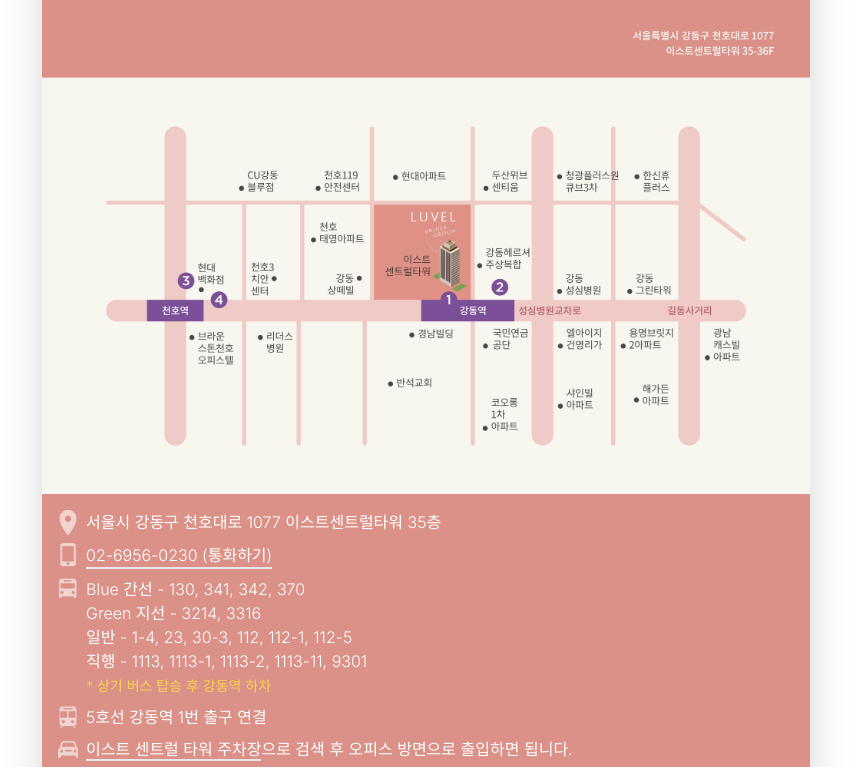
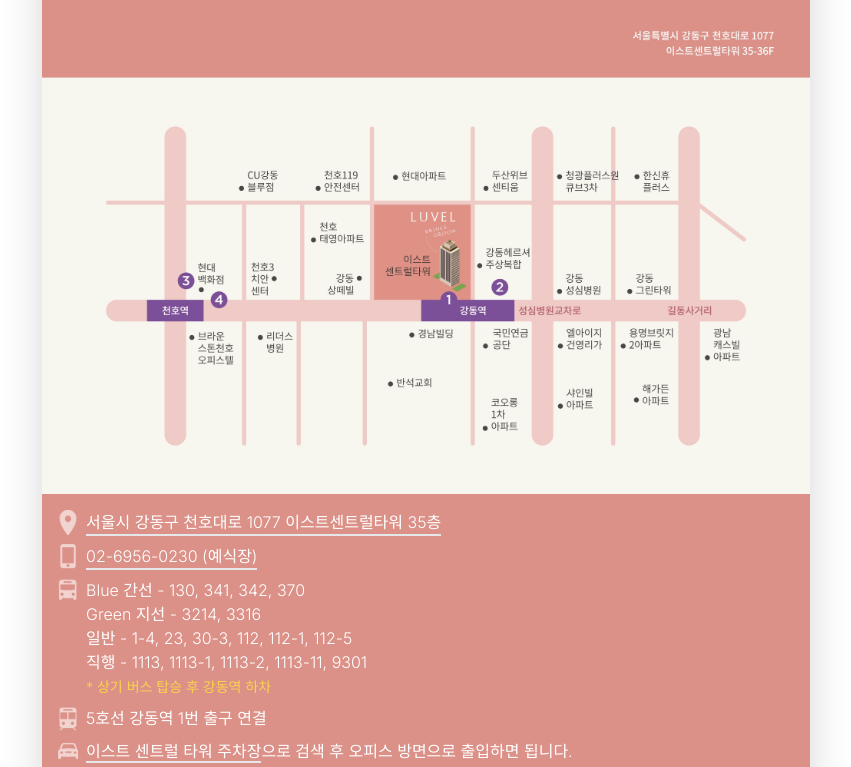
Before and after one commit to siner308/wedding, a Next.js app: page / in a window 1280 px wide. Shown: the part 2773-3540 px from the top of the page, without its empty margins (214-1065 px from the left). Built offline with nearby package versions, Linux system fonts and the light colour scheme.

Commit message:
주소 복사 기능 및 주차장 스크롤 기능 추가 등 개선

```diff
--- a/src/components/InvitationMessage/index.tsx
+++ b/src/components/InvitationMessage/index.tsx
@@ -2,13 +2,13 @@
 
 const InvitationMessage = () => {
   const groom = {
-    name: '안정현',
+    name: '정현',
     father: '안재흥',
     mother: '정선순'
   }
 
   const bride = {
-    name: '박지원',
+    name: '지원',
     father: '박창규',
     mother: '이연화'
   }
--- a/src/components/WayToCome/Transportations.tsx
+++ b/src/components/WayToCome/Transportations.tsx
@@ -1,18 +1,42 @@
 import Image from 'next/image';
+import { useEffect, useState } from 'react';
 
 const Transportations = () => {
+  const [addressCopied, setAddressCopied] = useState<boolean>(false);
+
+  useEffect(() => {
+    if (addressCopied) {
+      setTimeout(() => {
+        setAddressCopied(false);
+      }, 700);
+    }
+  }, [addressCopied, setAddressCopied]);
+
+  const address = '서울시 강동구 천호대로 1077 이스트센트럴타워 35층';
+  const handleCopyAddress = () => {
+    navigator.clipboard.writeText(address).then(r => {
+      setAddressCopied(true);
+    });
+  };
+  const onClickParking = () => {
+    const findWayContainer = document.getElementById('find-way-container');
+    if (!findWayContainer) return;
+    window.scrollTo({ top: findWayContainer.offsetTop - 250, behavior: 'smooth' });
+  };
+
   return (
     <div className={'bg-[#db9188] font-light text-white flex flex-col gap-2 p-4'}>
       <div className={'flex gap-2'}>
-        <Image className={'h-fit'} src={'/icons/map-marker.png'} alt={'주소'} width={20} height={20} />
-        <p>서울시 강동구 천호대로 1077 이스트센트럴타워 35층</p>
+        <Image className={'h-fit'} src={'/icons/map-marker.png'} alt={'주소'} width={20} height={20}/>
+        <p onClick={handleCopyAddress}
+           className={'cursor-pointer border-b-2'}>{addressCopied ? '복사되었습니다' : address}</p>
       </div>
       <div className={'flex gap-2'}>
-        <Image className={'h-fit'} src={'/icons/phone.png'} alt={'전화번호'} width={20} height={20} />
-        <a className={'border-b-2'} href={'tel:02-6956-0230'}>02-6956-0230 (통화하기)</a>
+        <Image className={'h-fit'} src={'/icons/phone.png'} alt={'전화번호'} width={20} height={20}/>
+        <a className={'border-b-2'} href={'tel:02-6956-0230'}>02-6956-0230 (예식장)</a>
       </div>
       <div className={'flex gap-2'}>
-        <Image className={'h-fit'} src={'/icons/bus.png'} alt={'버스노선'} width={20} height={20} />
+        <Image className={'h-fit'} src={'/icons/bus.png'} alt={'버스노선'} width={20} height={20}/>
         <div>
           <p>Blue 간선 - 130, 341, 342, 370</p>
           <p>Green 지선 - 3214, 3316</p>
@@ -22,12 +46,17 @@
         </div>
       </div>
       <div className={'flex gap-2'}>
-        <Image className={'h-fit'} src={'/icons/train.png'} alt={'지하철'} width={20} height={20} />
+        <Image className={'h-fit'} src={'/icons/train.png'} alt={'지하철'} width={20} height={20}/>
         <p>5호선 강동역 1번 출구 연결</p>
       </div>
       <div className={'flex gap-2'}>
-        <Image className={'h-fit'} src={'/icons/car.png'} alt={'자가용'} width={20} height={20} />
-        <p><span className={'border-b-2'}>이스트 센트럴 타워 주차장</span>으로 검색 후 오피스 방면으로 출입하면 됩니다.</p>
+        <Image className={'h-fit'} src={'/icons/car.png'} alt={'자가용'} width={20} height={20}/>
+        <p>
+          <span onClick={onClickParking} className={'cursor-pointer border-b-2'}>
+            이스트 센트럴 타워 주차장
+          </span>
+          으로 검색 후 오피스 방면으로 출입하면 됩니다.
+        </p>
       </div>
     </div>
   );
--- a/src/components/WayToCome/index.tsx
+++ b/src/components/WayToCome/index.tsx
@@ -132,6 +132,7 @@
 
   return (
     <div className={'flex flex-col gap-10'}>
+      <div id={'find-way-container'} className={"flex flex-col gap-10"}>
         <div className={'flex flex-col gap-4'}>
           <ButtonContainer gridColClass={'grid-cols-2 sm:grid-cols-3 lg:grid-cols-4'}>
             {startPoints.map((startPoint, index) => (
@@ -222,6 +223,7 @@
             </button>
           </div>
         </div>
+      </div>
       <div>
         <RoughMap/>
         <Transportations/>
```
Lines whose indentation alone changed are shown as unchanged.
